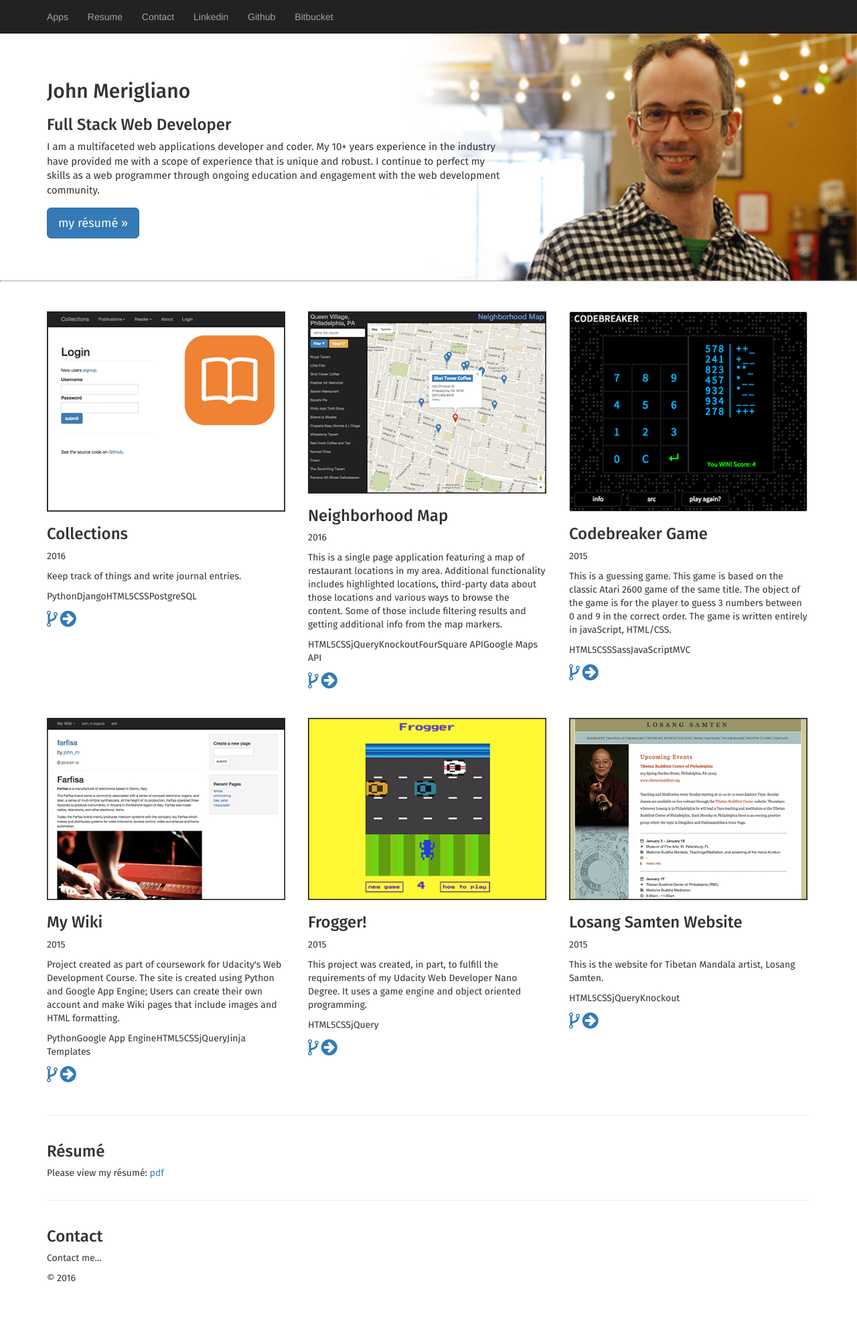
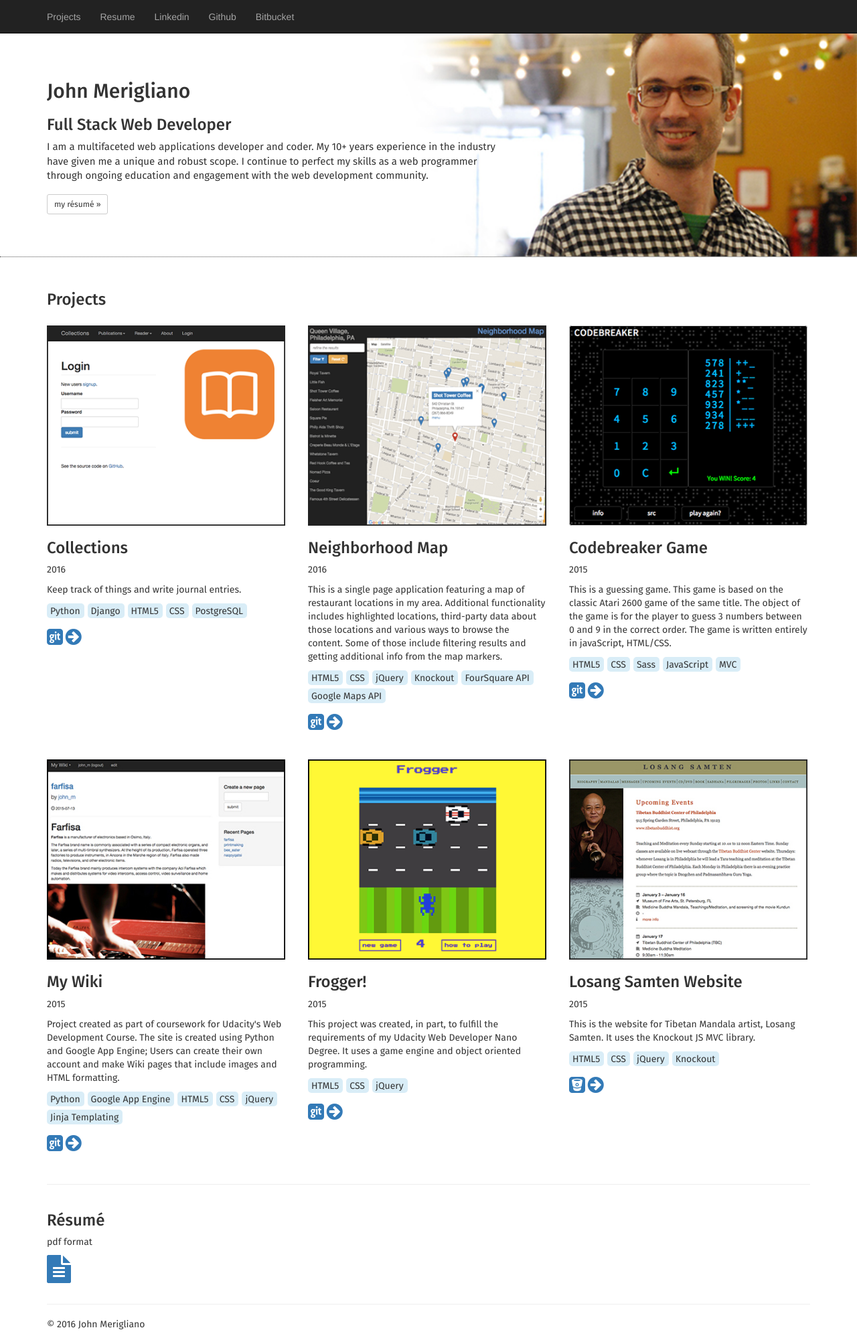
Before and after one commit to lautomator/lautomator.github.io, a PHP site: page / in a window 1280 px wide. Shown: the whole page at 67% size. Before the commit the page ends 1914 px from the top, so only its background shows below. Run offline with PHP 8.4, Linux system fonts and the light colour scheme.

Commit message:
feat: finished tags; site finished

```diff
--- a/css/main.css
+++ b/css/main.css
@@ -23,9 +23,13 @@ p {
   font-size: 15px !important;
 }
 
-/* ====================
-     layout
-==================== */
+.tech-category {
+  border-radius: 5px;
+  display: inline-block;
+  margin: 0 5px 5px 0;
+  padding: 2px 6px 0 5px;
+}
+
 /* ====================
      links
 ==================== */
@@ -55,6 +59,10 @@ p {
   background: url("/img/mobile-bg.jpg") no-repeat right top;
   background-size: cover;
   border-bottom: 1px dotted #545454;
+}
+
+img:hover {
+  opacity: 0.5;
 }
 
 /* ====================
@@ -103,5 +111,11 @@ p {
     padding: 15px;
   }
 }
+@media (min-width: 768px) and (max-width: 992px) {
+  .jumbotron {
+    background: url("/img/jm-bio-pic-@35.jpg") no-repeat right top;
+    background-size: cover;
+  }
+}
 
 /*# sourceMappingURL=main.css.map */
--- a/index.html
+++ b/index.html
@@ -46,7 +46,7 @@
                 </div>
                 <div id="navbar" class="navbar-collapse collapse">
                     <ul data-bind="foreach: pages()">
-                        <li><a data-bind="attr: {href: url, title: name}, text: name"></a></li>
+                        <li><a class="nav-link" data-bind="attr: {href: url, title: name}, text: name"></a></li>
                     </ul>
 
                     <!-- social media -->
@@ -63,13 +63,14 @@
                 <h2 class="site-title" data-bind="text: siteData().name"></h2>
                 <h3 data-bind="text: siteData().role"></h3>
                 <p class="intro-text" data-bind="text: siteData().intro"></p>
-                <p><a class="btn btn-primary btn-lg" role="button" target="_blank" data-bind="attr: {href: siteData().resume}">my r&eacute;sum&eacute; &raquo;</a></p>
+                <p><a class="btn btn-default btn-sm" role="button" target="_blank" data-bind="attr: {href: siteData().resume}">my r&eacute;sum&eacute; &raquo;</a></p>
             </div>
         </div><!-- /main -->
 
-        <div class="container">
-            <!-- apps -->
-            <div id="apps" class="row" data-bind="foreach: projects()">
+        <div class="container" id="projects">
+            <!-- projects -->
+            <h3>Projects</h3>
+            <div class="row" data-bind="foreach: projects()">
                 <div class="width-33">
                     <!-- img -->
                     <p><a target="_blank" data-bind="attr: {href: projectURL, title: name}"><img class="img-responsive" data-bind="attr: {src: projectImage, alt: name}"></a></p>
@@ -77,19 +78,19 @@
 
                     <!-- txt -->
                     <h3 data-bind="text: name"></h3>
-                    <p data-bind="text: year"></h4>
+                    <p data-bind="text: year"></p>
                     <p data-bind="text: description"></p>
-                    <p data-bind="foreach: tech"><span class="tech-category" data-bind="text: $data"></span></p>
+                    <p data-bind="foreach: tech"><span class="tech-category bg-info" data-bind="text: $data"></span></p>
 
                     <!-- repos and staging -->
                     <p>
-                        <!-- fork -->
-                        <a data-bind="attr: {href: repoURL, title: name}," target="_blank"><span class="fa fa-code-fork fa-2x"></span></a>
+                        <!-- repo -->
+                        <a data-bind="attr: {href: repoURL, title: name}," target="_blank"><span data-bind="attr: {class: repoBadge}"></span></a>
                         <!-- view site -->
                         <a data-bind="attr: {href: projectURL, title: name}," target="_blank"><span class="fa fa-arrow-circle-right fa-2x"></span></a>
                     </p>
                 </div>
-            </div>
+            </div><!-- /projects -->
 
             <hr>
 
@@ -97,22 +98,15 @@
             <div id="resume" class="row">
                 <div class="col-md-12">
                     <h3>R&eacute;sum&eacute;</h3>
-                    <p>Please view my r&eacute;sum&eacute;: <a target="_blank" data-bind="attr: {href: siteData().resume}">pdf</a></p>
+                    <p>pdf format</p>
+                    <p><a target="_blank" data-bind="attr: {href: siteData().resume}"><span class="fa fa-file-text fa-3x"></span></a></p>
                 </div>
             </div><!-- /resume -->
 
             <hr>
 
-            <!-- contact -->
-            <div id="contact" class="row">
-                <div class="col-md-12">
-                    <h3>Contact</h3>
-                    <p>Contact me...</p>
-                </div>
-            </div><!-- /resume -->
-
             <footer>
-                <p>&copy; <span data-bind="text: getDate()"></span></p>
+                <p>&copy;&nbsp;<span data-bind="text: getDate()"></span>&nbsp;<span data-bind="text: siteData().name"></span></p>
             </footer>
         </div> <!-- /container -->
 
--- a/js/main.js
+++ b/js/main.js
@@ -2,21 +2,16 @@ var data = {
     // site data
     name: 'John Merigliano',
     role: 'Full Stack Web Developer',
-    intro: 'I am a multifaceted web applications developer and coder. My 10+ years experience in the industry have provided me with a scope of experience that is unique and robust. I continue to perfect my skills as a web programmer through ongoing education and engagement with the web development community.',
+    intro: 'I am a multifaceted web applications developer and coder. My 10+ years experience in the industry have given me a unique and robust scope. I continue to perfect my skills as a web programmer through ongoing education and engagement with the web development community.',
     urls: [
         {
-            name: 'apps',
-            url: 'index.html#apps',
+            name: 'projects',
+            url: 'index.html#projects',
             cat: 'nav'
         },
         {
             name: 'resume',
             url: 'index.html#resume',
-            cat: 'nav'
-        },
-        {
-            name: 'contact',
-            url: 'index.html#contact',
             cat: 'nav'
         },
         {
@@ -41,6 +36,7 @@ var data = {
             year: '2016',
             description: 'Keep track of things and write journal entries.',
             repoURL: 'https://github.com/lautomator/collections',
+            repoBadge: 'fa fa-git-square fa-2x',
             projectURL: '',
             projectImage: 'img/collections-login.png',
             tech: [
@@ -56,8 +52,9 @@ var data = {
             year: '2016',
             description: 'This is a single page application featuring a map of restaurant locations in my area. Additional functionality includes highlighted locations, third-party data about those locations and various ways to browse the content. Some of those include filtering results and getting additional info from the map markers.',
             repoURL: 'https://github.com/lautomator/udacity-fe-nano/tree/master/P5',
+            repoBadge: 'fa fa-git-square fa-2x',
             projectURL: 'apps/neighborhood-map/',
-            projectImage: 'img/hood-map.jpg',
+            projectImage: 'img/neighborhood-map.gif',
             tech: [
                 'HTML5',
                 'CSS',
@@ -72,6 +69,7 @@ var data = {
             year: '2015',
             description: 'This is a guessing game. This game is based on the classic Atari 2600 game of the same title. The object of the game is for the player to guess 3 numbers between 0 and 9 in the correct order. The game is written entirely in javaScript, HTML/CSS.',
             repoURL: 'https://github.com/lautomator/codebreaker',
+            repoBadge: 'fa fa-git-square fa-2x',
             projectURL: 'apps/codebreaker/',
             projectImage: 'img/cb-01.png',
             tech: [
@@ -87,6 +85,7 @@ var data = {
             year: '2015',
             description: 'Project created as part of coursework for Udacity\'s Web Development Course. The site is created using Python and Google App Engine; Users can create their own account and make Wiki pages that include images and HTML formatting.',
             repoURL: 'https://github.com/lautomator/my_wiki',
+            repoBadge: 'fa fa-git-square fa-2x',
             projectURL: 'http://t-decoder-840.appspot.com/',
             projectImage: 'img/my-wiki.jpg',
             tech: [
@@ -95,7 +94,7 @@ var data = {
                 'HTML5',
                 'CSS',
                 'jQuery',
-                'Jinja Templates'
+                'Jinja Templating'
             ]
         },
         {
@@ -103,6 +102,7 @@ var data = {
             year: '2015',
             description: 'This project was created, in part, to fulfill the requirements of my Udacity Web Developer Nano Degree. It uses a game engine and object oriented programming.',
             repoURL: 'https://github.com/lautomator/my_wiki',
+            repoBadge: 'fa fa-git-square fa-2x',
             projectURL: 'apps/frogger',
             projectImage: 'img/frogger.gif',
             tech: [
@@ -114,8 +114,9 @@ var data = {
         {
             name: 'Losang Samten Website',
             year: '2015',
-            description: 'This is the website for Tibetan Mandala artist, Losang Samten.',
+            description: 'This is the website for Tibetan Mandala artist, Losang Samten. It uses the Knockout JS MVC library.',
             repoURL: 'https://bitbucket.org/lautomator/losang-samten-website/',
+            repoBadge: 'fa fa-bitbucket-square fa-2x',
             projectURL: 'http://www.losangsamten.com/',
             projectImage: 'img/samten-site.jpg',
             tech: [
--- a/sass/main.scss
+++ b/sass/main.scss
@@ -34,12 +34,12 @@ p {
     font-size: 15px !important;
 }
 
-
-/* ====================
-     layout
-==================== */
-
-
+.tech-category {
+    border-radius: 5px;
+    display: inline-block;
+    margin: 0 5px 5px 0;
+    padding: 2px 6px 0 5px;
+}
 
 /* ====================
      links
@@ -71,11 +71,17 @@ p {
      images
 ==================== */
 /* Desktop */
-    .jumbotron {
-        background: url('/img/mobile-bg.jpg') no-repeat right top;
-        background-size: cover;
-        border-bottom: 1px dotted $gry;
+.jumbotron {
+    background: url('/img/mobile-bg.jpg') no-repeat right top;
+    background-size: cover;
+    border-bottom: 1px dotted $gry;
+}
+
+img {
+    &:hover {
+        opacity: 0.5;
     }
+}
 
 /* ====================
      responsive
@@ -128,3 +134,10 @@ p {
         padding: 15px;
     }
 }
+
+@media (min-width: $small) and (max-width: $medium) {
+    .jumbotron {
+        background: url('/img/jm-bio-pic-@35.jpg') no-repeat right top;
+        background-size: cover;
+    }
+}
```
Also changed, not shown: img/cb-01.png, img/frogger.gif, img/hood-map.jpg (deleted), img/jm-bio-pic-@35.jpg (added), img/mobile-bg.jpg, img/my-wiki.jpg, img/neighborhood-map.gif (added), img/samten-site.jpg.
